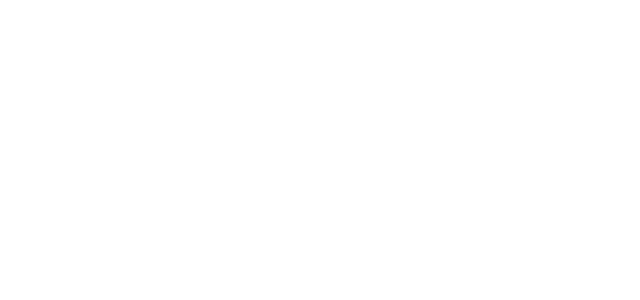
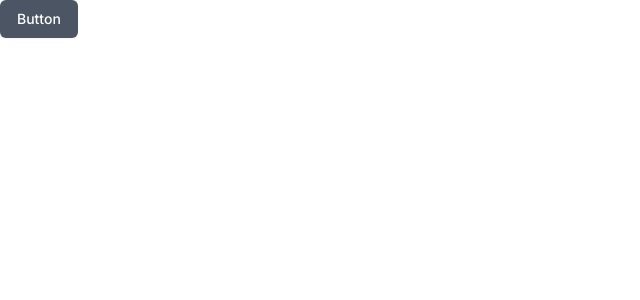
Before and after one commit to iHonu/sb-test, a Next.js app: page / in a window 1280 px wide. Shown: the top 300 px of the page, without its empty margins (0-640 px from the left). Built offline with nearby package versions, Linux system fonts and the light colour scheme.

Commit message:
text cva and storybook

```diff
--- a/package.json
+++ b/package.json
@@ -11,9 +11,12 @@
     "build-storybook": "storybook build"
   },
   "dependencies": {
+    "class-variance-authority": "^0.7.0",
+    "clsx": "^2.1.1",
     "next": "14.2.3",
     "react": "^18",
-    "react-dom": "^18"
+    "react-dom": "^18",
+    "tailwind-merge": "^2.3.0"
   },
   "devDependencies": {
     "@chromatic-com/storybook": "^1.5.0",
--- /dev/null
+++ b/src/app/components/Button.tsx
@@ -0,0 +1,37 @@
+import { VariantProps, cva } from "class-variance-authority";
+import { ButtonHTMLAttributes } from "react";
+import { cn } from '../utils/utils';
+
+
+const buttonVariants = cva('inline-flex items-center justify-center border border-transparent text-base font-medium rounded-md shadow-sm text-white',
+    {
+        variants: {
+            variant: {
+                primary: 'bg-indigo-600 hover:bg-indigo-700',
+                secondary: 'bg-gray-600 hover:bg-gray-700',
+                danger: 'bg-red-600 hover:bg-red-700',
+            },
+            size: {
+                small: 'px-2.5 py-1.5 text-xs',
+                medium: 'px-4 py-2 text-sm',
+                large: 'px-4 py-2 text-base'
+            }
+        },
+        defaultVariants: {
+            variant: 'primary',
+            size: 'medium'
+        },
+    }
+)
+
+interface ButtonProps extends ButtonHTMLAttributes<HTMLButtonElement>, VariantProps<typeof buttonVariants> {}
+
+export default function Button({className, size, variant, ...props}: ButtonProps) {
+    return (
+        <button className={cn(buttonVariants({variant, size, className}))} {...props}>
+           Button
+        </button>
+    )
+
+
+}
--- a/src/app/page.tsx
+++ b/src/app/page.tsx
@@ -1,8 +1,11 @@
 import Image from "next/image";
+import Button from "./components/Button";
+import { Large } from "@/stories/Button.stories";
 
 export default function Home() {
   return (
     <main >
+      <Button variant='secondary'>Button</Button>
     </main>
   );
 }
--- /dev/null
+++ b/src/app/utils/utils.ts
@@ -0,0 +1,6 @@
+import { ClassValue, clsx } from "clsx";
+import { twMerge } from "tailwind-merge";
+
+export function cn (...inputs: ClassValue[]) {
+    return twMerge(clsx(...inputs))
+}
```
Also changed, not shown: src/app/ui/Typography.tsx (added), 2 other files (tests, documents, lock files or other folders).
